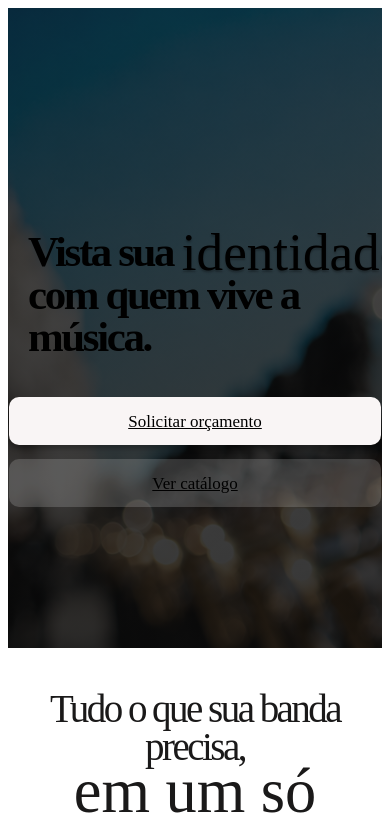
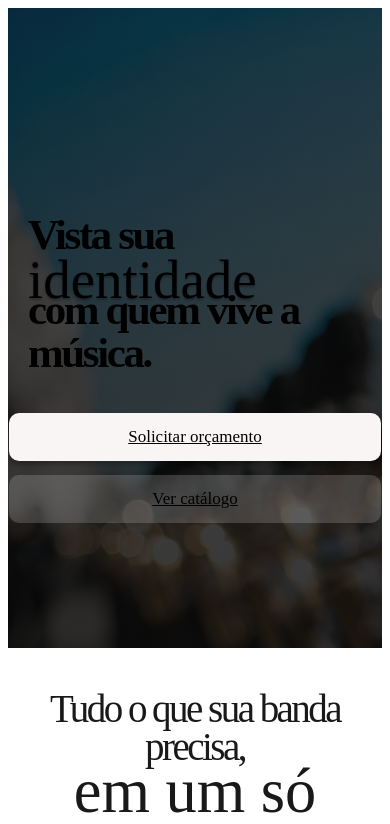
Before and after one commit to leobrasil777-lang/FeraProart-Website, a React (Vite) app: page / in a window 390 px wide. Shown: the top 824 px of the page. Built offline with nearby package versions, Linux system fonts and the light colour scheme; the HTML template or start-up script is replaced by a standard one.

Commit message:
Refine home hero script title alignment

```diff
--- a/src/components/HeroSection/HeroSection.css
+++ b/src/components/HeroSection/HeroSection.css
@@ -39,6 +39,22 @@
   line-height: 0.98;
 }
 
+.hero-section.hero-section--home .hero-section__title-line--primary {
+  align-items: baseline;
+  column-gap: clamp(0.12em, 0.75vw, 0.2em);
+}
+
+.hero-section.hero-section--home .hero-section__identity {
+  display: inline-block;
+  flex: 0 0 auto;
+  font-size: 1.36em;
+  letter-spacing: 0;
+  line-height: 0.58;
+  vertical-align: baseline;
+  white-space: nowrap;
+  transform: translateY(0.14em);
+}
+
 .hero-section__subtitle {
   max-width: 40rem;
   margin: 0;
@@ -60,6 +76,18 @@
 }
 
 @media (max-width: 36rem) {
+  .hero-section.hero-section--home .hero-section__title-line--primary {
+    flex-wrap: wrap;
+    row-gap: 0;
+    white-space: normal;
+  }
+
+  .hero-section.hero-section--home .hero-section__identity {
+    max-width: 100%;
+    font-size: 1.28em;
+    transform: translateY(0.12em);
+  }
+
   .hero-section__actions,
   .hero-section__actions .cta-button {
     width: 100%;
```
